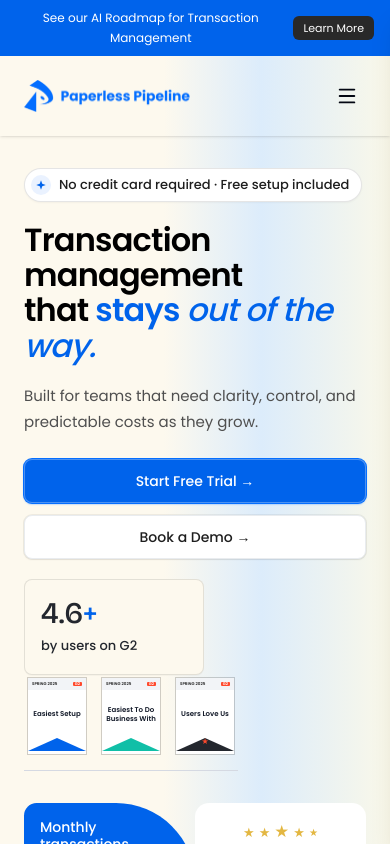
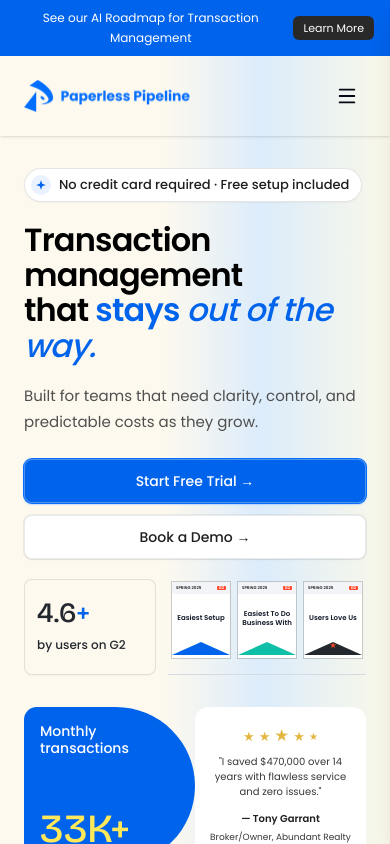
Before and after one commit to Landing-Pages-Websites/paperless-pipeline, a Next.js app: page / in a window 390 px wide. Shown: the top 844 px of the page. Built offline with nearby package versions, Linux system fonts and the light colour scheme.

Commit message:
fixing the mobile view for ipad

```diff
--- a/src/app/globals.css
+++ b/src/app/globals.css
@@ -26,4 +26,5 @@ html {
 
 body {
   color: #4f4f4f;
+  overflow-x: clip;
 }
--- a/src/app/how-it-works/transaction-coordinators/page.tsx
+++ b/src/app/how-it-works/transaction-coordinators/page.tsx
@@ -395,7 +395,7 @@ export default function TransactionCoordinatorsPage() {
                 Transaction Coordinators
               </h2>
             </div>
-
+x
             <div className="hidden items-center gap-4 md:flex">
               <button
                 type="button"
--- a/src/components/home/HeroSection.tsx
+++ b/src/components/home/HeroSection.tsx
@@ -84,15 +84,15 @@ function AwardBadge({
 
 function ProofStrip() {
   return (
-    <div className="mt-5 flex flex-wrap items-end gap-4 sm:mt-[30px] sm:gap-7">
-      <div className="flex h-[96px] w-[180px] flex-col justify-center rounded-[8px] border border-black/10 bg-[#FDF9EE] px-4 shadow-[0_1px_1px_rgba(0,0,0,0.03)] sm:h-[122px] sm:w-[242px] sm:px-5">
-        <div className="font-display text-[30px] font-medium leading-none text-[#23272E] sm:text-[38px]">
+    <div className="mt-5 flex items-end gap-3 sm:mt-[30px] sm:gap-7">
+      <div className="flex h-[96px] min-w-0 flex-1 flex-col justify-center rounded-[8px] border border-black/10 bg-[#FDF9EE] px-3 shadow-[0_1px_1px_rgba(0,0,0,0.03)] sm:h-[122px] sm:flex-none sm:w-[242px] sm:px-5">
+        <div className="font-display text-[28px] font-medium leading-none text-[#23272E] sm:text-[38px]">
           4.6<span className="text-[#0063EB]">+</span>
         </div>
-        <div className="mt-2 text-[13px] font-medium leading-5 text-[#23272E] sm:mt-3 sm:text-[15px]">by users on G2</div>
+        <div className="mt-2 text-[12px] font-medium leading-5 text-[#23272E] sm:mt-3 sm:text-[15px]">by users on G2</div>
       </div>
 
-      <div className="flex h-[80px] items-end gap-4 border-b border-[#D5D9E2] px-1 pb-4 sm:h-[96px] sm:gap-7 sm:pb-5">
+      <div className="flex h-[80px] shrink-0 items-end gap-2 border-b border-[#D5D9E2] px-1 pb-4 sm:h-[96px] sm:gap-7 sm:pb-5">
         <AwardBadge title="Easiest Setup" accent="blue" />
         <AwardBadge title="Easiest To Do Business With" accent="teal" />
         <AwardBadge title="Users Love Us" accent="gray" />
@@ -190,7 +190,7 @@ export default function HeroSection() {
               </span>
             </div>
 
-            <h1 className="mt-5 text-[32px] font-semibold leading-[1.1] tracking-tight text-black sm:text-[40px] lg:text-[44px] xl:text-[50px]">
+            <h1 className="mt-5 text-[32px] font-semibold leading-[1.1] tracking-tight text-black sm:text-[40px] lg:text-[44px]">
               <span className="block">Transaction management</span>
               <span className="block">
                 that{" "}
```
